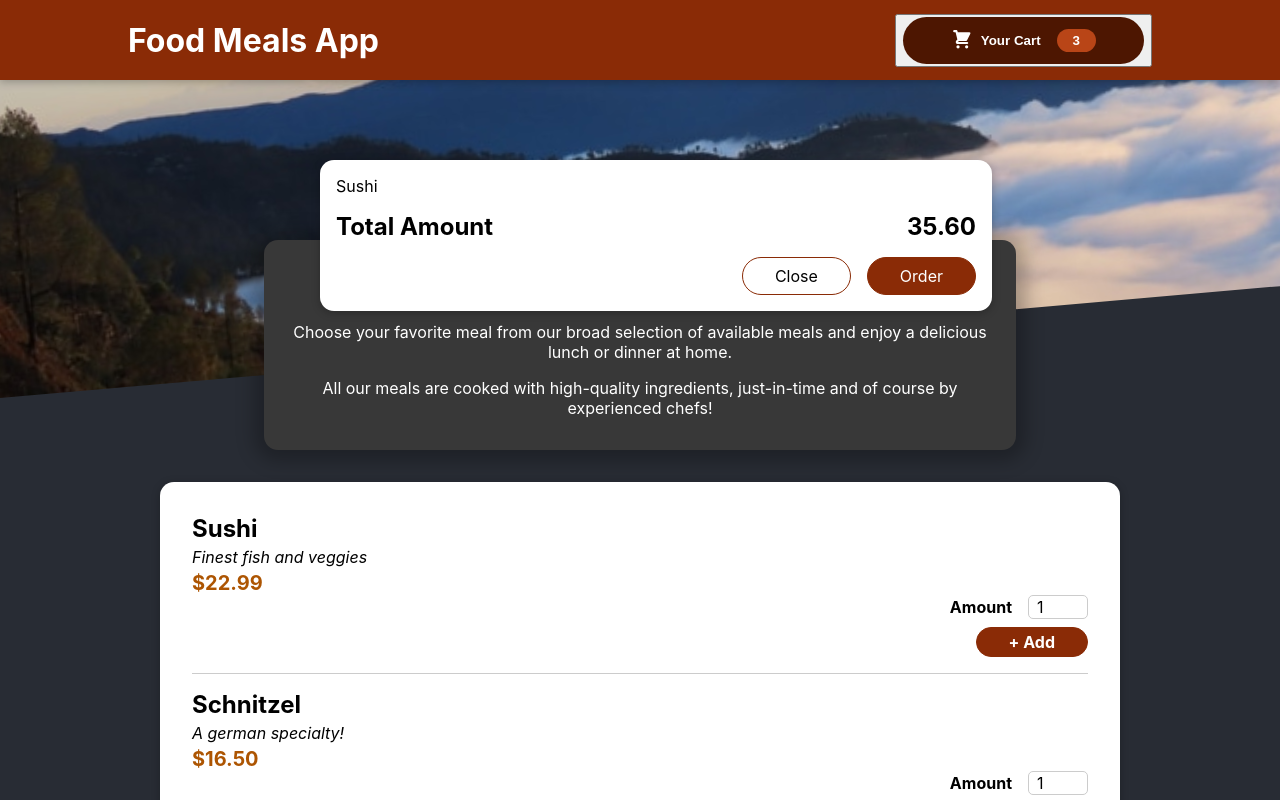
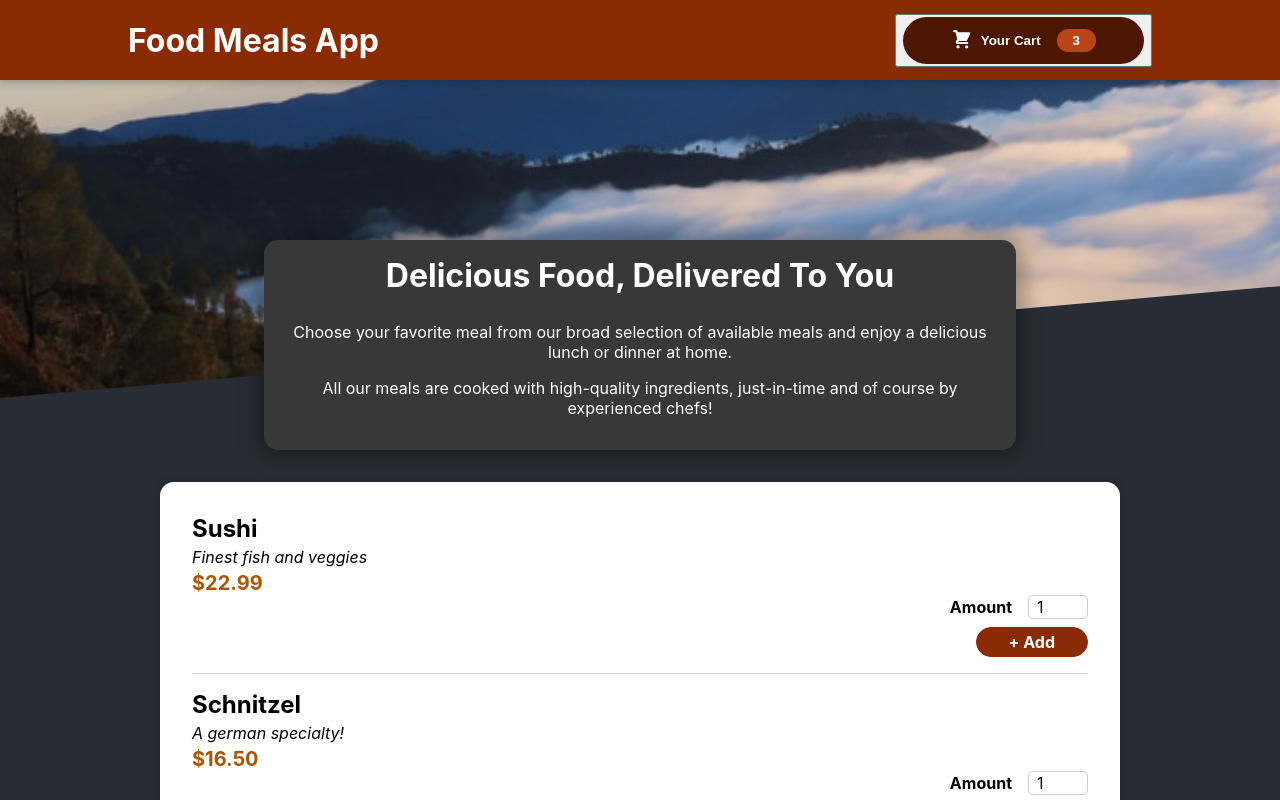
Before and after one commit to VijjuNegi/ReactProjectSection, a React (Create React App) app in the folder Section-11-Practice Project Building a Food Order App/my-app/: page / in a window 1280 px wide. Shown: the top 800 px of the page. Built offline with nearby package versions, Linux system fonts and the light colour scheme.

Commit message:
Managing Cart & Modal State

```diff
--- a/Section-11-Practice Project Building a Food Order App/my-app/src/App.js
+++ b/Section-11-Practice Project Building a Food Order App/my-app/src/App.js
@@ -1,13 +1,23 @@
-import { Fragment } from "react";
+import { Fragment, useState } from "react";
 import "./App.css";
 import Header from "./components/Layout/Header";
 import Meals from "./components/Meals/Meals";
 import Card from "./components/Card/Card";
 function App() {
+  const [cardIsShown, setCardIsShown] = useState(false);
+
+  const cardShowHandler = () => {
+    setCardIsShown(true);
+  };
+
+  const hideShowHandler = () => {
+    setCardIsShown(false);
+  };
+
   return (
     <Fragment>
-      <Card />
-      <Header />
+      {cardIsShown && <Card onClose={hideShowHandler} />}
+      <Header onShowCard={cardShowHandler} />
       <main>
         <Meals />
       </main>
--- a/Section-11-Practice Project Building a Food Order App/my-app/src/components/Card/Card.js
+++ b/Section-11-Practice Project Building a Food Order App/my-app/src/components/Card/Card.js
@@ -16,14 +16,16 @@ const Card = (props) => {
     </ul>
   );
   return (
-    <Modal>
+    <Modal onClose={props.onClose}>
       {CardItem}
       <div className={classes.total}>
         <span>Total Amount</span>
         <span>35.60</span>
       </div>
       <div className={classes.actions}>
-        <button className={classes[".button--alt"]}>Close</button>
+        <button className={classes[".button--alt"]} onClick={props.onClose}>
+          Close
+        </button>
         <button className={classes.button}>Order</button>
       </div>
     </Modal>
--- a/Section-11-Practice Project Building a Food Order App/my-app/src/components/Card/Modal.js
+++ b/Section-11-Practice Project Building a Food Order App/my-app/src/components/Card/Modal.js
@@ -3,7 +3,7 @@ import ReactDOM from "react-dom";
 import classes from "../Css/Modal.module.css";
 
 const backdrop = (props) => {
-  return <div className={classes.backdrop} />;
+  return <div className={classes.backdrop} onClose={props.onClose} />;
 };
 
 const ModalOverlay = (props) => {
@@ -19,7 +19,10 @@ const portalElements = document.getElementById("overlays");
 const Modal = (props) => {
   return (
     <Fragment>
-      {ReactDOM.createPortal(<backdrop />, portalElements)}
+      {ReactDOM.createPortal(
+        <backdrop onClose={props.onClose} />,
+        portalElements
+      )}
       {ReactDOM.createPortal(
         <ModalOverlay>{props.children}</ModalOverlay>,
         portalElements
--- a/Section-11-Practice Project Building a Food Order App/my-app/src/components/Layout/Header.js
+++ b/Section-11-Practice Project Building a Food Order App/my-app/src/components/Layout/Header.js
@@ -9,7 +9,7 @@ const Header = (props) => {
       <header className={classes.header}>
         <h1>Food Meals App</h1>
         <button>
-          <HeaderCartButton />
+          <HeaderCartButton onClick={props.onShowCard} />
         </button>
       </header>
       <div className={classes["main-image"]}>
--- a/Section-11-Practice Project Building a Food Order App/my-app/src/components/Layout/HeaderCartButton.js
+++ b/Section-11-Practice Project Building a Food Order App/my-app/src/components/Layout/HeaderCartButton.js
@@ -4,7 +4,7 @@ import classes from "../Css/HeaderCartButton.module.css";
 
 const HeaderCartButton = (props) => {
   return (
-    <button className={classes.button}>
+    <button className={classes.button} onClick={props.onClick}>
       <span className={classes.icon}>
         <CartIcon />
       </span>
```
